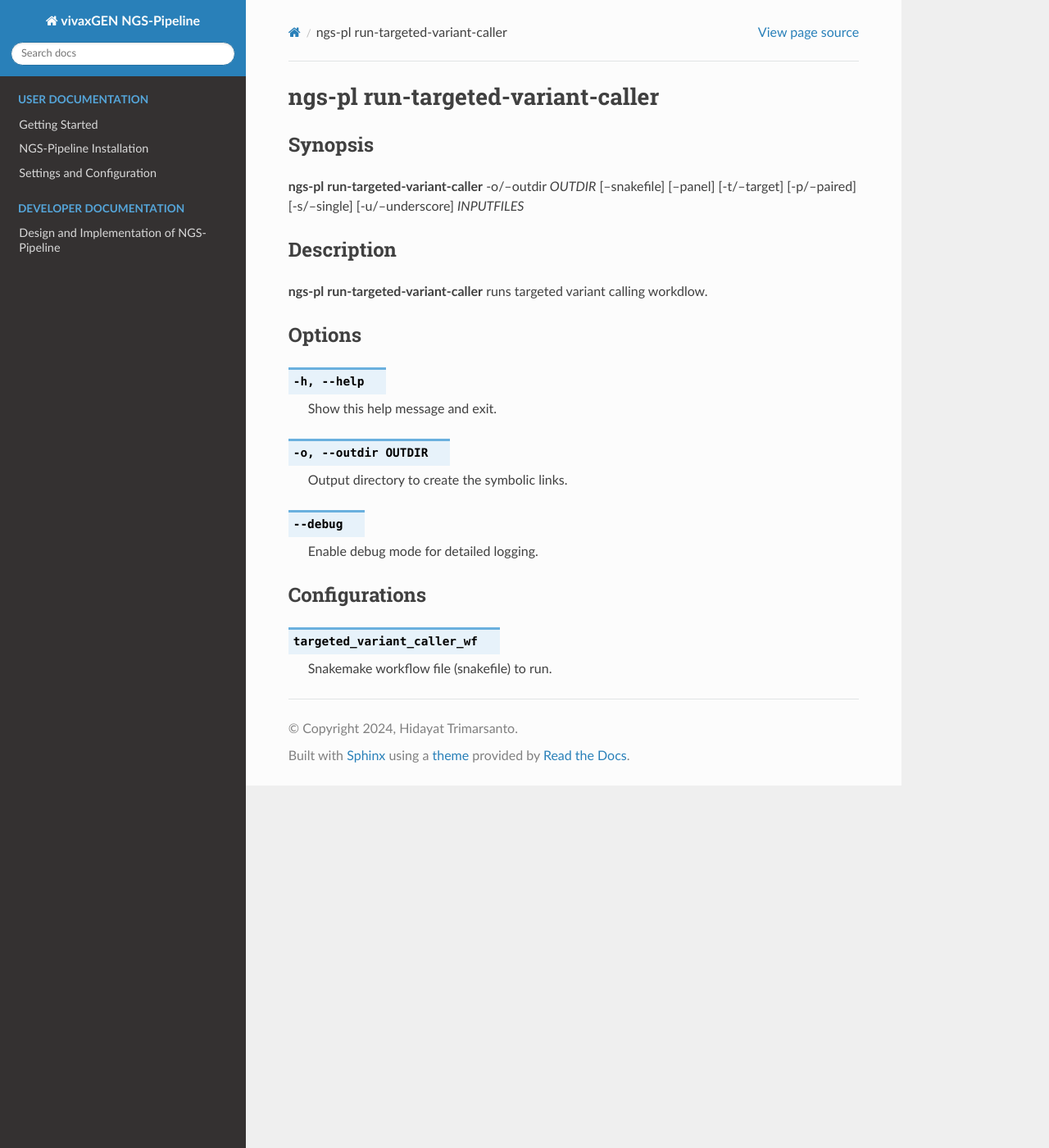
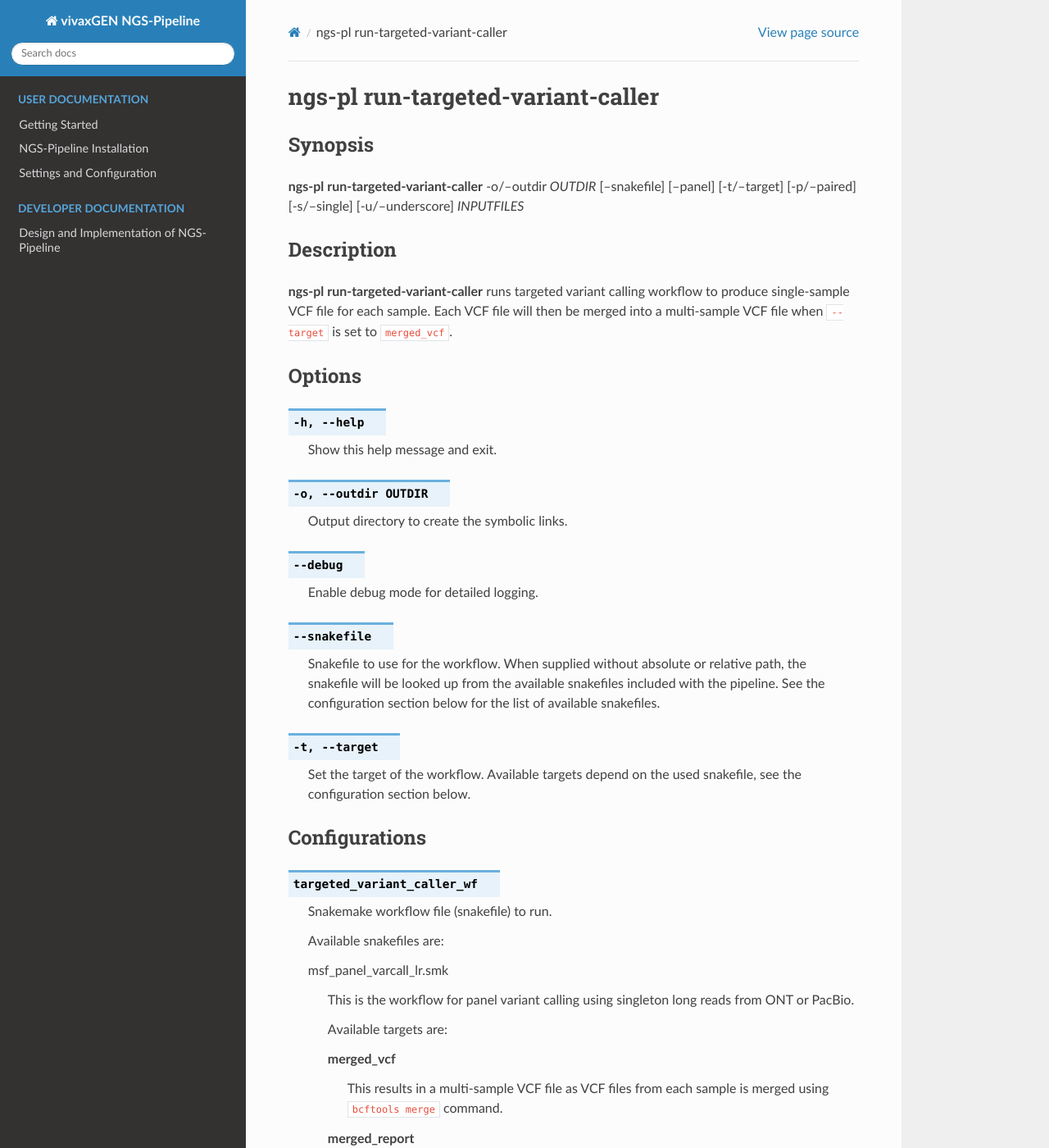
Before and after one commit to vivaxgen/ngs-pipeline, a Sphinx documentation site: the page built from docs/source/userdocs/cmds/run-targeted-variant-caller.rst, in a window 1280 px wide and 1400 px high. Shown: the whole window at 82% size. Built offline with Sphinx 7.4.7 and the Read the Docs theme 3.1.0, drawn with Linux system fonts in a browser that asks for light colours; some of the changed text lies outside the part shown.

Commit message:
update: command manuals

```diff
--- a/docs/source/userdocs/cmds/index.rst
+++ b/docs/source/userdocs/cmds/index.rst
@@ -7,7 +7,7 @@ General commands
 ----------------
 
 .. toctree::
-   :maxdepth: 2
+   :maxdepth: 1
 
    ngs-pl
 
@@ -16,7 +16,7 @@ Directory preparation commands
 ------------------------------
 
 .. toctree::
-   :maxdepth: 2
+   :maxdepth: 1
 
    generate-links
 
@@ -25,6 +25,6 @@ Execution commands
 ------------------
 
 .. toctree::
-   :maxdepth: 2
+   :maxdepth: 1
 
    run-targeted-variant-caller
--- a/docs/source/userdocs/cmds/run-targeted-variant-caller.rst
+++ b/docs/source/userdocs/cmds/run-targeted-variant-caller.rst
@@ -9,7 +9,10 @@ Synopsis
 Description
 -----------
 
-:program:`ngs-pl run-targeted-variant-caller` runs targeted variant calling workdlow.
+:program:`ngs-pl run-targeted-variant-caller` runs targeted variant calling
+workflow to produce single-sample VCF file for each sample.
+Each VCF file will then be merged into a multi-sample VCF file when ``--target``
+is set to ``merged_vcf``.
 
 
 Options
@@ -29,6 +32,19 @@ Options
 
    Enable debug mode for detailed logging.
 
+.. option:: --snakefile
+
+   Snakefile to use for the workflow.
+   When supplied without absolute or relative path, the snakefile will be
+   looked up from the available snakefiles included with the pipeline.
+   See the configuration section below for the list of available snakefiles.
+
+.. option:: -t, --target
+
+   Set the target of the workflow.
+   Available targets depend on the used snakefile, see the configuration
+   section below.
+
 
 Configurations
 --------------
@@ -36,3 +52,24 @@ Configurations
 .. option:: targeted_variant_caller_wf
 
    Snakemake workflow file (snakefile) to run.
+
+   Available snakefiles are:
+
+   msf_panel_varcall_lr.smk
+
+     This is the workflow for panel variant calling using singleton long reads
+     from ONT or PacBio.
+
+     Available targets are:
+
+     merged_vcf
+       This results in a multi-sample VCF file as VCF files from each sample is
+       merged using ``bcftools merge`` command.
+
+     merged_report
+       This results in a Excel file containing report of genotypes of each
+       sample.
+
+.. option:: target
+
+   a list of target
```
Also changed, not shown: docs/source/userdocs/commands.rst (+17 -4 lines).
